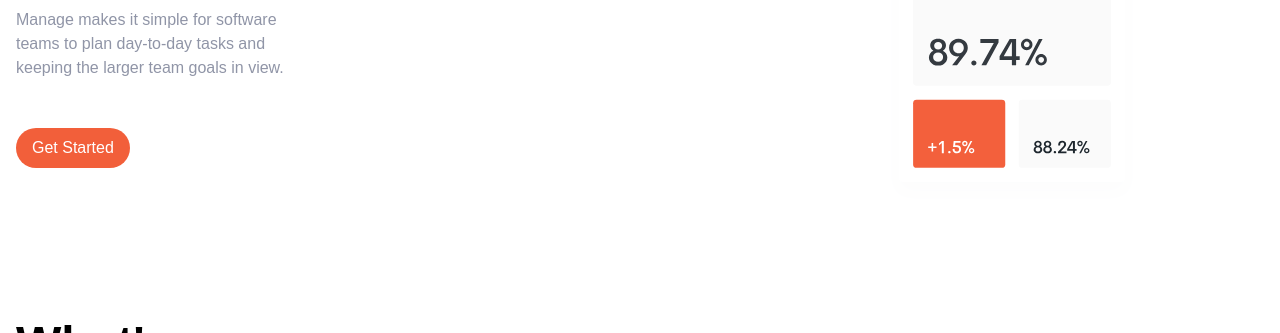
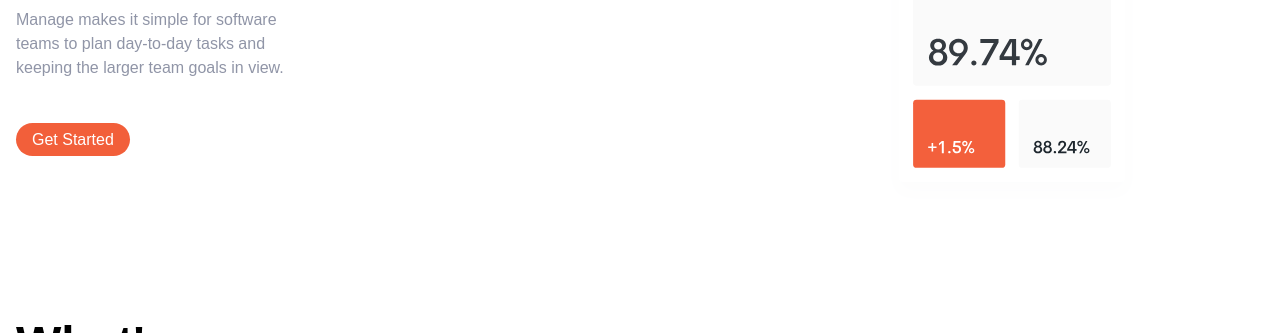
Before and after one commit to danishhansari/tailwindCss, a website: page index.html in a window 1280 px wide. Shown: the part 400-733 px from the top of the page. Drawn offline with Linux system fonts and the light colour scheme.

Commit message:
fixes some button issue

```diff
--- a/index.html
+++ b/index.html
@@ -42,9 +42,9 @@
             <div class="text md:mt-8">
                 <h1 class="text-4xl text-center md:text-left md:text-5xl w-full md:w-3/6 font-semibold mb-8">Bring everyone together to build better products</h1>
                 <p class="w-full md:w-2/5 text-md mb-12 text-gray text-center md:text-left">Manage makes it simple for software teams to plan day-to-day tasks and keeping the larger team goals in view.</p>
-                <span class="button flex justify-center md:justify-start">
+                <!-- <span class="button flex justify-center md:justify-start"> -->
                    <a href="#" class="btn-primary bg-orange">Get Started</a>
-                </span>
+                <!-- </span> -->
             </div>
             <div class="img w-full md:w-3/5">
                 <img src="img/illustration-intro.svg" alt="illustraion">
```
